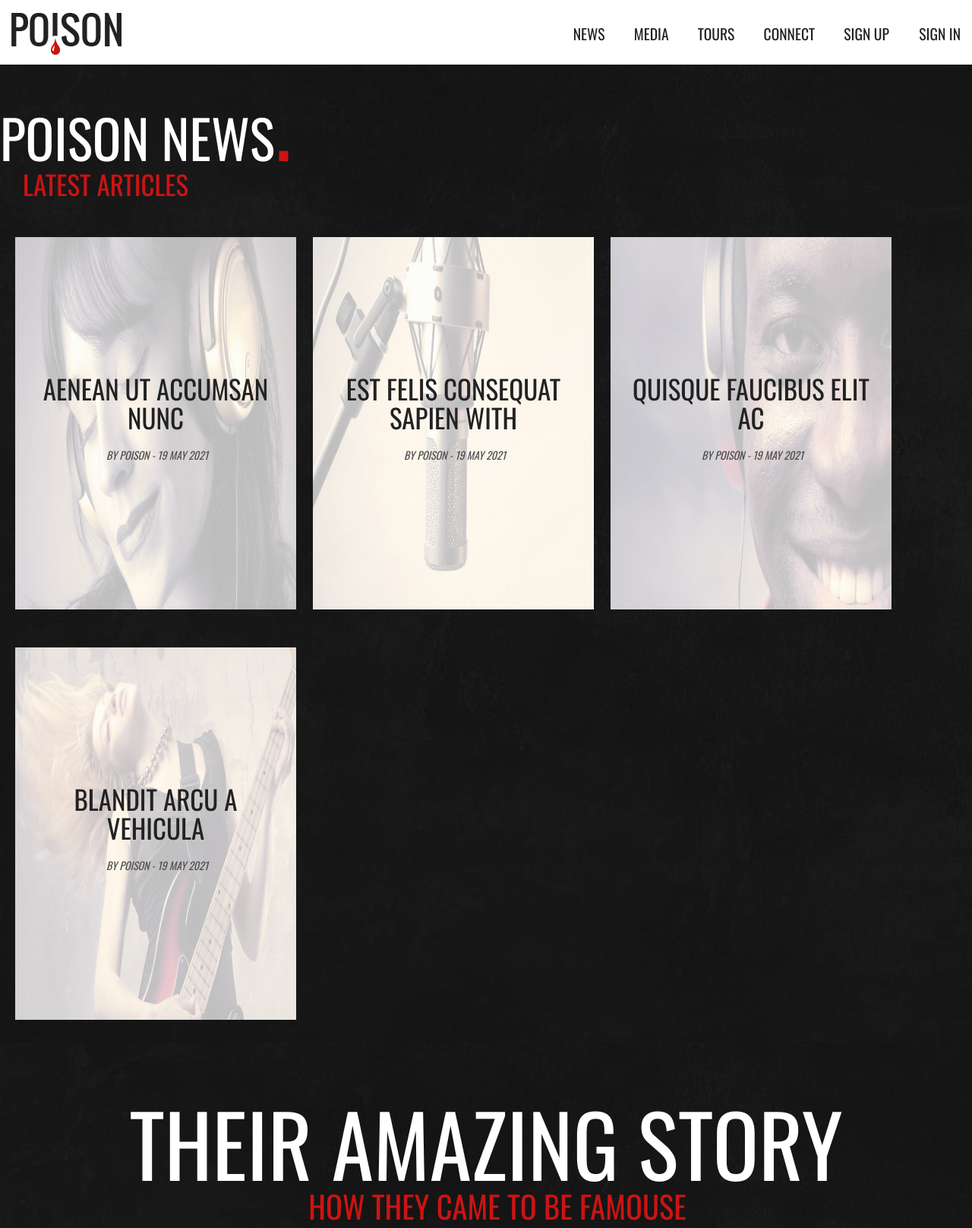
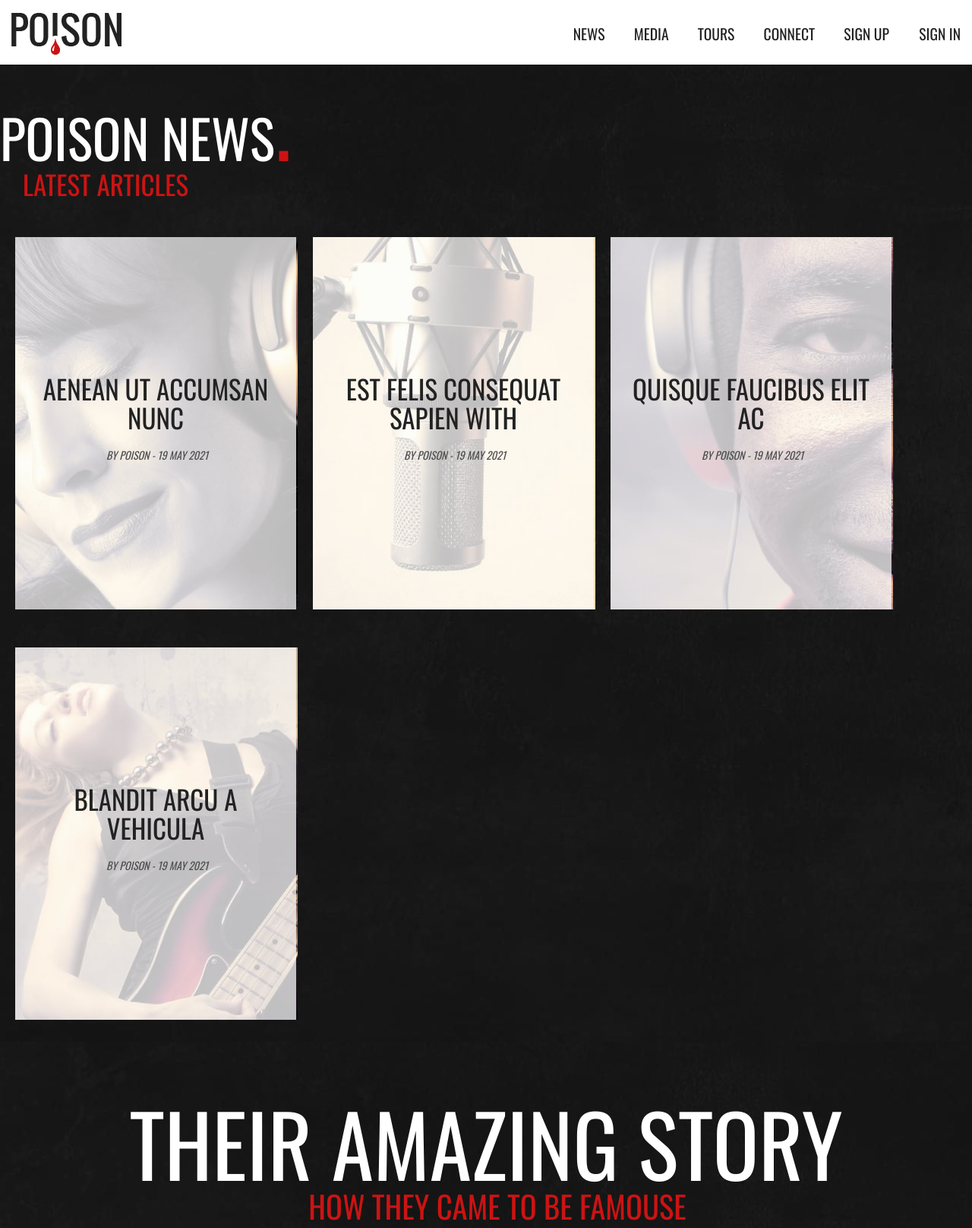
Before and after one commit to kraken5010/music, a Django app: page / in a window 1280 px wide. Shown: the top 1616 px of the page at 76% size. Run offline with Django 3.2, Linux system fonts and the light colour scheme; data comes from the database, SQL or seed files in the repository; some libraries are stand-ins or nearby versions.

Commit message:
change css image

```diff
--- a/poison/static/poison/css/styles.css
+++ b/poison/static/poison/css/styles.css
@@ -195,6 +195,7 @@ header .fa {
 }
 .slide{
     position: relative
+    display: grid;
 }
 .slide li{
     position: relative;
@@ -205,8 +206,9 @@ header .fa {
     margin-left: 20px;
 }
 .slide img{
-    width: 370px;
-    height: 490px;
+    width: 100%;
+    height: 100%;
+    object-fit: cover;
 }
 
  /* Внутренний блок в слайде */
```
